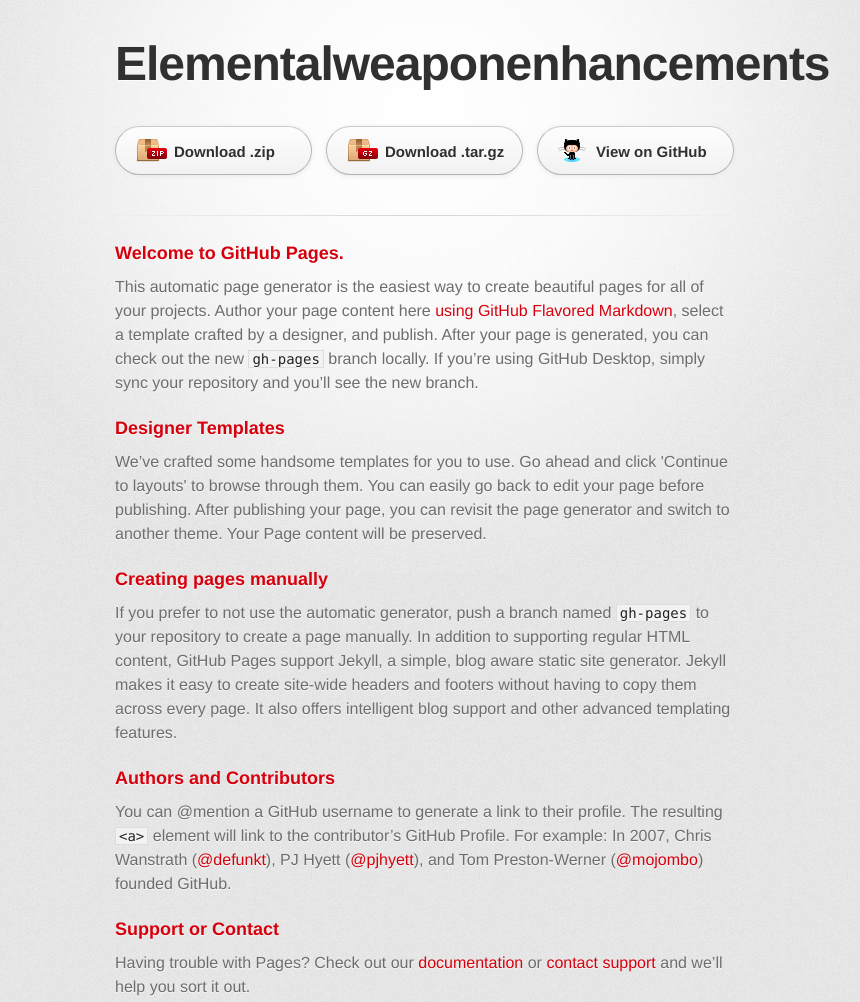
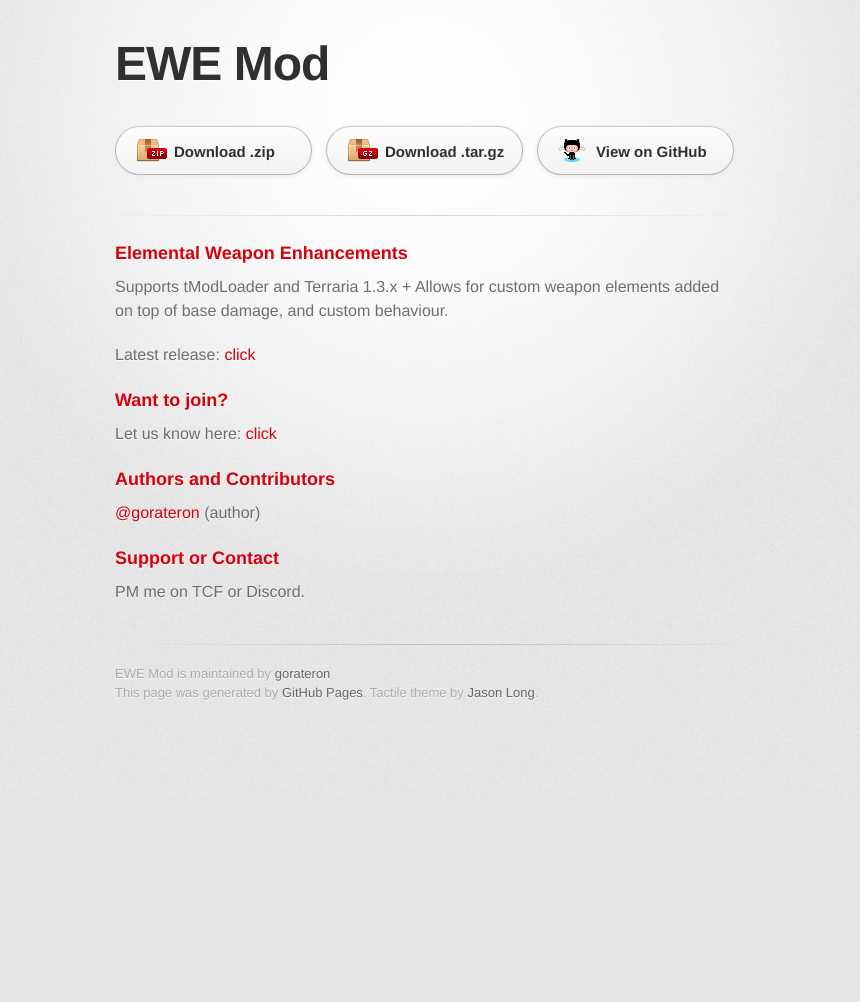
Before and after one commit to Jofairden/ElementalWeaponEnhancements, a plain HTML site: page index.html in a window 1280 px wide. Shown: the top 1002 px of the page, without its empty margins (215-1075 px from the left). After the commit the page ends 800 px from the top, so only its background shows below. Drawn offline with Linux system fonts and the light colour scheme; a web font is replaced by a local one.

```diff
--- a/index.html
+++ b/index.html
@@ -10,7 +10,7 @@
     <!--[if lt IE 9]>
     <script src="//html5shiv.googlecode.com/svn/trunk/html5.js"></script>
     <![endif]-->
-    <title>Elementalweaponenhancements by gorateron</title>
+    <title>EWE Mod by gorateron</title>
   </head>
 
   <body>
@@ -18,7 +18,7 @@
       <div class="inner">
 
         <header>
-          <h1>Elementalweaponenhancements</h1>
+          <h1>EWE Mod</h1>
           <h2></h2>
         </header>
 
@@ -32,33 +32,31 @@
 
         <section id="main_content">
           <h3>
-<a id="welcome-to-github-pages" class="anchor" href="#welcome-to-github-pages" aria-hidden="true"><span aria-hidden="true" class="octicon octicon-link"></span></a>Welcome to GitHub Pages.</h3>
+<a id="elemental-weapon-enhancements" class="anchor" href="#elemental-weapon-enhancements" aria-hidden="true"><span aria-hidden="true" class="octicon octicon-link"></span></a>Elemental Weapon Enhancements</h3>
 
-<p>This automatic page generator is the easiest way to create beautiful pages for all of your projects. Author your page content here <a href="https://guides.github.com/features/mastering-markdown/">using GitHub Flavored Markdown</a>, select a template crafted by a designer, and publish. After your page is generated, you can check out the new <code>gh-pages</code> branch locally. If you’re using GitHub Desktop, simply sync your repository and you’ll see the new branch.</p>
+<p>Supports tModLoader and Terraria 1.3.x +
+Allows for custom weapon elements added on top of base damage, and custom behaviour.</p>
+
+<p>Latest release: <a href="https://github.com/gorateron/ElementalWeaponEnhancements/releases/latest">click</a></p>
 
 <h3>
-<a id="designer-templates" class="anchor" href="#designer-templates" aria-hidden="true"><span aria-hidden="true" class="octicon octicon-link"></span></a>Designer Templates</h3>
+<a id="want-to-join" class="anchor" href="#want-to-join" aria-hidden="true"><span aria-hidden="true" class="octicon octicon-link"></span></a>Want to join?</h3>
 
-<p>We’ve crafted some handsome templates for you to use. Go ahead and click 'Continue to layouts' to browse through them. You can easily go back to edit your page before publishing. After publishing your page, you can revisit the page generator and switch to another theme. Your Page content will be preserved.</p>
-
-<h3>
-<a id="creating-pages-manually" class="anchor" href="#creating-pages-manually" aria-hidden="true"><span aria-hidden="true" class="octicon octicon-link"></span></a>Creating pages manually</h3>
-
-<p>If you prefer to not use the automatic generator, push a branch named <code>gh-pages</code> to your repository to create a page manually. In addition to supporting regular HTML content, GitHub Pages support Jekyll, a simple, blog aware static site generator. Jekyll makes it easy to create site-wide headers and footers without having to copy them across every page. It also offers intelligent blog support and other advanced templating features.</p>
+<p>Let us know here: <a href="http://forums.terraria.org/index.php?threads/elemental-weapon-enhancements.46677/">click</a></p>
 
 <h3>
 <a id="authors-and-contributors" class="anchor" href="#authors-and-contributors" aria-hidden="true"><span aria-hidden="true" class="octicon octicon-link"></span></a>Authors and Contributors</h3>
 
-<p>You can @mention a GitHub username to generate a link to their profile. The resulting <code>&lt;a&gt;</code> element will link to the contributor’s GitHub Profile. For example: In 2007, Chris Wanstrath (<a href="https://github.com/defunkt" class="user-mention">@defunkt</a>), PJ Hyett (<a href="https://github.com/pjhyett" class="user-mention">@pjhyett</a>), and Tom Preston-Werner (<a href="https://github.com/mojombo" class="user-mention">@mojombo</a>) founded GitHub.</p>
+<p><a href="https://github.com/gorateron" class="user-mention">@gorateron</a> (author)</p>
 
 <h3>
 <a id="support-or-contact" class="anchor" href="#support-or-contact" aria-hidden="true"><span aria-hidden="true" class="octicon octicon-link"></span></a>Support or Contact</h3>
 
-<p>Having trouble with Pages? Check out our <a href="https://help.github.com/pages">documentation</a> or <a href="https://github.com/contact">contact support</a> and we’ll help you sort it out.</p>
+<p>PM me on TCF or Discord.</p>
         </section>
 
         <footer>
-          Elementalweaponenhancements is maintained by <a href="https://github.com/gorateron">gorateron</a><br>
+          EWE Mod is maintained by <a href="https://github.com/gorateron">gorateron</a><br>
           This page was generated by <a href="https://pages.github.com">GitHub Pages</a>. Tactile theme by <a href="https://twitter.com/jasonlong">Jason Long</a>.
         </footer>
 
```
Also changed, not shown: params.json (+2 -2 lines).
